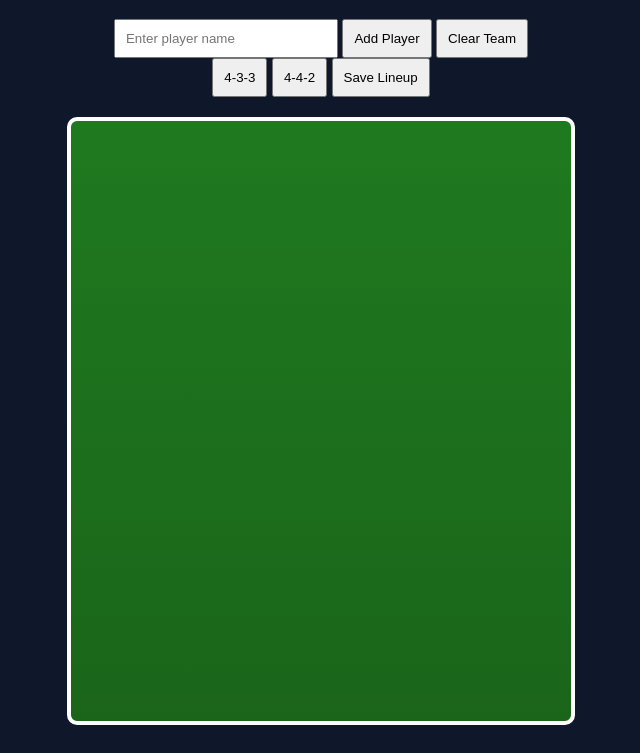
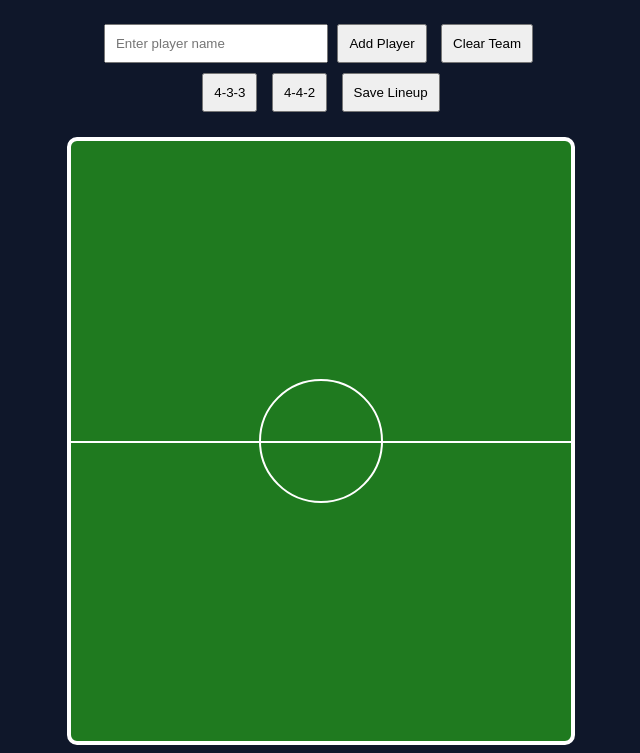
Before and after one commit to Harshdev12345/football-team-builder, a plain HTML site: page index.html in a window 1280 px wide. Shown: the part 62-815 px from the top of the page, without its empty margins (319-959 px from the left). Drawn offline with Linux system fonts and the light colour scheme.

Commit message:
Update style.css

```diff
--- a/style.css
+++ b/style.css
@@ -16,25 +16,50 @@ width:200px;
 
 button{
 padding:10px;
+margin:5px;
 cursor:pointer;
 }
 
 .field{
 width:500px;
 height:600px;
-background:linear-gradient(#1f7a1f,#1a651a);
+background:#1f7a1f;
 border:4px solid white;
 margin:auto;
 position:relative;
 border-radius:10px;
+overflow:hidden;
+}
+
+/* pitch lines */
+
+.center-line{
+position:absolute;
+width:100%;
+height:2px;
+background:white;
+top:50%;
+}
+
+.center-circle{
+position:absolute;
+width:120px;
+height:120px;
+border:2px solid white;
+border-radius:50%;
+top:50%;
+left:50%;
+transform:translate(-50%,-50%);
 }
 
 .player{
 position:absolute;
 background:white;
 color:black;
-padding:6px 12px;
-border-radius:6px;
+padding:8px 12px;
+border-radius:20px;
 cursor:move;
 font-size:14px;
+font-weight:bold;
+box-shadow:0 2px 5px rgba(0,0,0,0.3);
 }
```
